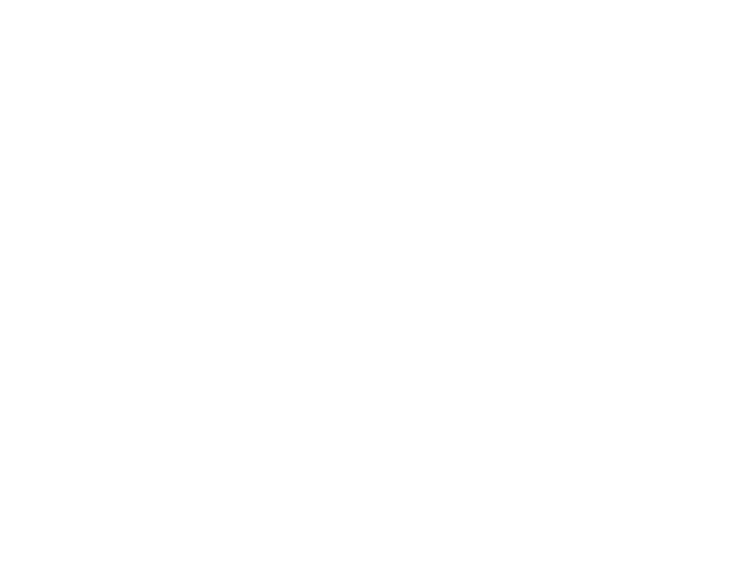
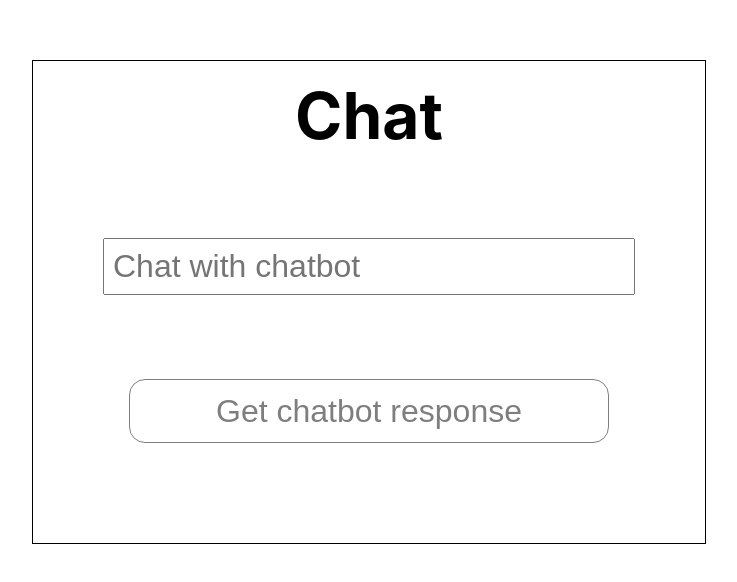
Before and after one commit to Michal-sw/fitness-app, a React (Create React App) app in the folder frontend/: page / in a window 1280 px wide. Shown: the part 740-1322 px from the top of the page, without its empty margins (271-1008 px from the left). Before the commit the page ends 800 px from the top, so only its background shows below. Built offline with nearby package versions, Linux system fonts and the light colour scheme; the HTML template or start-up script is replaced by a standard one.

Commit message:
added basic chatbot frontend implementation

```diff
--- a/frontend/src/App.tsx
+++ b/frontend/src/App.tsx
@@ -2,6 +2,7 @@
 import { BrowserRouter, Route, Routes } from 'react-router-dom';
 import './App.scss';
 import PrivateRoute from './components/auth/PrivateRoute';
+import Chatbot from './components/chatbot/Chatbot';
 import MapWrapper from './components/map/MapWrapper';
 import { AuthProvider } from './core/providers/AuthContext';
 
@@ -21,6 +22,7 @@
           </Routes>
         </AuthProvider>
         </BrowserRouter>
+        <Chatbot />
       </div>
   );
 }
--- /dev/null
+++ b/frontend/src/components/chatbot/Chatbot.tsx
@@ -0,0 +1,36 @@
+import '../../styles/chatbot/Chatbot.scss'
+import React, { useEffect, useState } from 'react'
+import axios from 'axios'
+
+const Chatbot = () => {
+
+    const [request, setRequest] = useState<string>('');
+    const [response, setResponse] = useState<string>('');
+
+    const getResponse = async () => {
+        axios.post('http://localhost:5000/', { data: request })
+            .then(res => {
+                setResponse(res.data.data)
+            }).catch(err => {
+                console.error(err)
+            });
+    };
+
+    useEffect(() => {
+        console.log(response);
+    }, [response])
+
+
+  return (
+    <div className="container">
+        <div className="bot_container">
+            <h1>Chat</h1>
+            <input onChange={e => setRequest(e.target.value)} placeholder={'Chat with chatbot'}/>
+            <button onClick={getResponse}>Get chatbot response</button>
+            <span>{ response }</span>
+        </div>
+    </div>
+  )
+}
+
+export default Chatbot
--- /dev/null
+++ b/frontend/src/styles/chatbot/Chatbot.scss
@@ -0,0 +1,49 @@
+.container {
+    width: 100vw;
+    height: 75vh;
+    display: flex;
+    justify-content: center;
+    .bot_container {
+        width: 50%;
+        height: 75%;
+        border: 1px solid black;
+        padding: 16px;
+        display: flex;
+        flex-direction: column;
+        justify-content: space-between;
+        align-items: center;
+
+        h1 {
+            font-size: 64px;
+            margin: 0;
+        }
+
+        input {
+            width: 80%;
+            font-size: 32px;
+            padding: 8px;
+        }
+
+        button {
+            height: 64px;
+            width: 75%;
+            background-color: transparent;
+            outline: none;
+            font-size: 32px;
+            border: 1px solid black;
+            border-radius: 16px;
+            cursor: pointer;
+            opacity: 0.5
+        }
+
+        button:hover {
+            opacity: 1;
+            border-width: 2px;
+        }
+
+        span {
+            font-size: 32px;
+            text-align: center;
+        }
+    }
+}
```
